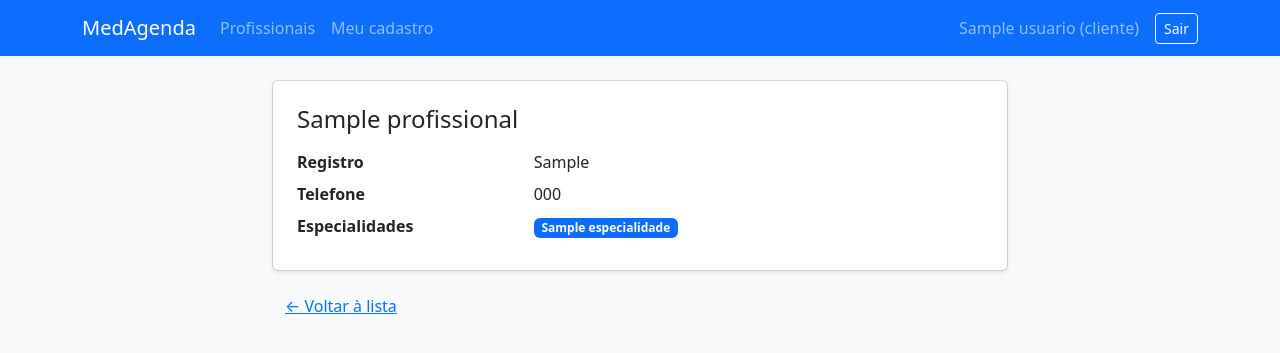
After one commit to VinitsDev/MedAgenda, a Flask app: page /profissionais/1 in a window 1280 px wide. The commit adds this page. Shown: the top 353 px of the page. Run offline with Flask 3, Linux system fonts and the light colour scheme; a user stored in the database is signed in; tables that the repository leaves empty hold one stand-in row (values such as "Sample post").

Commit message:
feat: Professionals CRUD with HTML changes

```diff
--- a/app/__init__.py
+++ b/app/__init__.py
@@ -21,6 +21,8 @@ def create_app():
     from app.routes.main import main_bp
     from app.routes.auth import auth_bp
     from app.routes.pacientes import pacientes_bp
+    from app.routes.especialidades import especialidades_bp
+    from app.routes.profissionais import profissionais_bp
     from app.commands import registrar_comandos
 
     app.add_template_filter(formatar_cpf, "cpf")
@@ -30,6 +32,8 @@ def create_app():
     app.register_blueprint(main_bp)
     app.register_blueprint(auth_bp)
     app.register_blueprint(pacientes_bp)
+    app.register_blueprint(especialidades_bp)
+    app.register_blueprint(profissionais_bp)
     registrar_comandos(app)
 
     return app
--- /dev/null
+++ b/app/routes/profissionais.py
@@ -0,0 +1,116 @@
+from flask import Blueprint, abort, flash, redirect, render_template, request, url_for
+from flask_login import current_user, login_required
+
+from app.decorators import recepcionista_required
+from app.services import profissional_service
+from app.services.errors import ErroDeNegocio, NaoEncontrado
+
+profissionais_bp = Blueprint("profissionais", __name__, url_prefix="/profissionais")
+
+
+def _carregar(profissional_id):
+    try:
+        return profissional_service.obter(profissional_id)
+    except NaoEncontrado:
+        abort(404)
+
+
+@profissionais_bp.route("/")
+@login_required
+def lista():
+    busca = request.args.get("q", "").strip()[:100]
+    especialidade_id = request.args.get("especialidade", type=int)
+    pagina = request.args.get("page", 1, type=int)
+    resultado = profissional_service.listar(
+        busca=busca, especialidade_id=especialidade_id, pagina=max(pagina, 1)
+    )
+    return render_template(
+        "profissionais/lista.html",
+        profissionais=resultado,
+        busca=busca,
+        especialidade_id=especialidade_id,
+        especialidades=profissional_service.especialidades_disponiveis(),
+    )
+
+
+@profissionais_bp.route("/novo", methods=["GET", "POST"])
+@recepcionista_required
+def novo():
+    valores = {}
+    selecionadas = set()
+    if request.method == "POST":
+        valores = request.form
+        selecionadas = set(request.form.getlist("especialidades"))
+        try:
+            profissional = profissional_service.cadastrar(
+                current_user,
+                nome=request.form.get("nome"),
+                registro=request.form.get("registro"),
+                telefone=request.form.get("telefone"),
+                especialidade_ids=request.form.getlist("especialidades"),
+            )
+        except ErroDeNegocio as erro:
+            flash(str(erro), "danger")
+        else:
+            flash("Profissional cadastrado com sucesso.", "success")
+            return redirect(
+                url_for("profissionais.detalhe", profissional_id=profissional.id)
+            )
+
+    return render_template(
+        "profissionais/form.html",
+        titulo="Novo profissional",
+        valores=valores,
+        selecionadas=selecionadas,
+        especialidades=profissional_service.especialidades_disponiveis(),
+        cancelar_url=url_for("profissionais.lista"),
+    )
+
+
+@profissionais_bp.route("/<int:profissional_id>")
+@login_required
+def detalhe(profissional_id):
+    profissional = _carregar(profissional_id)
+    return render_template("profissionais/detalhe.html", profissional=profissional)
+
+
+@profissionais_bp.route("/<int:profissional_id>/editar", methods=["GET", "POST"])
+@recepcionista_required
+def editar(profissional_id):
+    profissional = _carregar(profissional_id)
+
+    if request.method == "POST":
+        valores = request.form
+        selecionadas = set(request.form.getlist("especialidades"))
+        try:
+            profissional_service.atualizar(
+                current_user,
+                profissional_id,
+                nome=request.form.get("nome"),
+                registro=request.form.get("registro"),
+                telefone=request.form.get("telefone"),
+                especialidade_ids=request.form.getlist("especialidades"),
+            )
+        except ErroDeNegocio as erro:
+            flash(str(erro), "danger")
+        else:
+            flash("Cadastro atualizado.", "success")
+            return redirect(
+                url_for("profissionais.detalhe", profissional_id=profissional_id)
+            )
+    else:
+        valores = {
+            "nome": profissional.nome,
+            "registro": profissional.registro,
+            "telefone": profissional.telefone or "",
+        }
+        selecionadas = {str(e.id) for e in profissional.especialidades}
+
+    return render_template(
+        "profissionais/form.html",
+        titulo="Editar profissional",
+        valores=valores,
+        selecionadas=selecionadas,
+        especialidades=profissional_service.especialidades_disponiveis(),
+        cancelar_url=url_for("profissionais.detalhe", profissional_id=profissional_id),
+    )
--- /dev/null
+++ b/app/services/permissoes.py
@@ -0,0 +1,6 @@
+from app.services.errors import AcessoNegado
+
+
+def exigir_recepcionista(usuario):
+    if not usuario.eh_recepcionista:
+        raise AcessoNegado("Apenas a recepção pode realizar esta ação.")
--- /dev/null
+++ b/app/services/profissional_service.py
@@ -0,0 +1,114 @@
+from sqlalchemy import func
+from sqlalchemy.exc import IntegrityError
+from sqlalchemy.orm import selectinload
+
+from app.extensions import db
+from app.models import Especialidade, Profissional
+from app.services import validacoes
+from app.services.errors import ErroDeNegocio, NaoEncontrado
+from app.services.permissoes import exigir_recepcionista
+
+POR_PAGINA = 10
+
+
+def especialidades_disponiveis():
+    consulta = db.select(Especialidade).order_by(func.lower(Especialidade.nome))
+    return db.session.scalars(consulta).all()
+
+
+def obter(profissional_id):
+    profissional = db.session.get(Profissional, profissional_id)
+    if profissional is None:
+        raise NaoEncontrado("Profissional não encontrado.")
+    return profissional
+
+
+def listar(busca=None, especialidade_id=None, pagina=1, por_pagina=POR_PAGINA):
+    consulta = (
+        db.select(Profissional)
+        .options(selectinload(Profissional.especialidades))
+        .order_by(func.lower(Profissional.nome), Profissional.id)
+    )
+
+    termo = (busca or "").strip()
+    if termo:
+        consulta = consulta.where(
+            Profissional.nome.ilike(f"%{validacoes.escapar_like(termo)}%", escape="\\")
+        )
+    if especialidade_id:
+        consulta = consulta.where(
+            Profissional.especialidades.any(Especialidade.id == especialidade_id)
+        )
+
+    return db.paginate(consulta, page=pagina, per_page=por_pagina, error_out=False)
+
+
+def _carregar_especialidades(ids):
+    try:
+        ids = {int(i) for i in ids}
+    except (TypeError, ValueError):
+        raise ErroDeNegocio("Especialidade inválida.")
+    if not ids:
+        raise ErroDeNegocio("Selecione ao menos uma especialidade.")
+
+    encontradas = db.session.scalars(
+        db.select(Especialidade).where(Especialidade.id.in_(ids))
+    ).all()
+    if len(encontradas) != len(ids):
+        raise ErroDeNegocio("Especialidade inválida.")
+    return encontradas
+
+
+def _registro_em_uso(registro, ignorar_id=None):
+    consulta = db.select(Profissional).where(Profissional.registro == registro)
+    if ignorar_id is not None:
+        consulta = consulta.where(Profissional.id != ignorar_id)
+    return db.session.scalar(consulta) is not None
+
+
+def cadastrar(usuario, nome, registro, telefone, especialidade_ids):
+    exigir_recepcionista(usuario)
+
+    nome = validacoes.validar_nome(nome)
+    registro = validacoes.validar_registro(registro)
+    telefone = validacoes.validar_telefone(telefone)
+    especialidades = _carregar_especialidades(especialidade_ids)
+
+    if _registro_em_uso(registro):
+        raise ErroDeNegocio("Já existe um profissional com este registro.")
+
+    profissional = Profissional(nome=nome, registro=registro, telefone=telefone)
+    profissional.especialidades = especialidades
+    db.session.add(profissional)
+
+    try:
+        db.session.commit()
+    except IntegrityError:
+        db.session.rollback()
+        raise ErroDeNegocio("Já existe um profissional com este registro.")
+    return profissional
+
+
+def atualizar(usuario, profissional_id, nome, registro, telefone, especialidade_ids):
+    exigir_recepcionista(usuario)
+    profissional = obter(profissional_id)
+
+    nome = validacoes.validar_nome(nome)
+    registro = validacoes.validar_registro(registro)
+    telefone = validacoes.validar_telefone(telefone)
+    especialidades = _carregar_especialidades(especialidade_ids)
+
+    if _registro_em_uso(registro, ignorar_id=profissional.id):
+        raise ErroDeNegocio("Já existe outro profissional com este registro.")
+
+    profissional.nome = nome
+    profissional.registro = registro
+    profissional.telefone = telefone
+    profissional.especialidades = especialidades
+
+    try:
+        db.session.commit()
+    except IntegrityError:
+        db.session.rollback()
+        raise ErroDeNegocio("Já existe outro profissional com este registro.")
+    return profissional
--- a/app/templates/base.html
+++ b/app/templates/base.html
@@ -18,8 +18,10 @@
       <div class="collapse navbar-collapse" id="menu">
                 <ul class="navbar-nav me-auto">
           {% if current_user.is_authenticated %}
+            <li class="nav-item"><a class="nav-link" href="{{ url_for('profissionais.lista') }}">Profissionais</a></li>
             {% if current_user.eh_recepcionista %}
               <li class="nav-item"><a class="nav-link" href="{{ url_for('pacientes.lista') }}">Pacientes</a></li>
+              <li class="nav-item"><a class="nav-link" href="{{ url_for('especialidades.lista') }}">Especialidades</a></li>
             {% else %}
               <li class="nav-item"><a class="nav-link" href="{{ url_for('pacientes.meu') }}">Meu cadastro</a></li>
             {% endif %}
--- /dev/null
+++ b/app/templates/profissionais/detalhe.html
@@ -0,0 +1,39 @@
+{% extends "base.html" %}
+
+{% block titulo %}{{ profissional.nome }} - MedAgenda{% endblock %}
+
+{% block conteudo %}
+<div class="row justify-content-center">
+  <div class="col-md-8">
+    <div class="card shadow-sm">
+      <div class="card-body p-4">
+        <div class="d-flex justify-content-between align-items-start mb-3">
+          <h1 class="h4 mb-0">{{ profissional.nome }}</h1>
+          {% if current_user.eh_recepcionista %}
+            <a class="btn btn-outline-primary btn-sm" href="{{ url_for('profissionais.editar', profissional_id=profissional.id) }}">Editar</a>
+          {% endif %}
+        </div>
+
+        <dl class="row mb-0">
+          <dt class="col-sm-4">Registro</dt>
+          <dd class="col-sm-8">{{ profissional.registro }}</dd>
+
+          <dt class="col-sm-4">Telefone</dt>
+          <dd class="col-sm-8">{{ profissional.telefone|telefone or "Não informado" }}</dd>
+
+          <dt class="col-sm-4">Especialidades</dt>
+          <dd class="col-sm-8">
+            {% for e in profissional.especialidades|sort(attribute='nome') %}
+              <span class="badge text-bg-primary">{{ e.nome }}</span>
+            {% else %}
+              Nenhuma especialidade vinculada.
+            {% endfor %}
+          </dd>
+        </dl>
+      </div>
+    </div>
+
+    <a class="btn btn-link mt-3" href="{{ url_for('profissionais.lista') }}">&larr; Voltar à lista</a>
+  </div>
+</div>
+{% endblock %}
```
Also changed, not shown: app/routes/especialidades.py (added, +67 -0 lines), app/services/especialidade_service.py (added, +60 -0 lines), app/services/validacoes.py (+18 -0 lines), app/templates/especialidades/form.html (added, +27 -0 lines), app/templates/especialidades/lista.html (added, +37 -0 lines), app/templates/profissionais/form.html (added, +60 -0 lines), app/templates/profissionais/lista.html (added, +85 -0 lines). Lines whose indentation alone changed are shown as unchanged.
